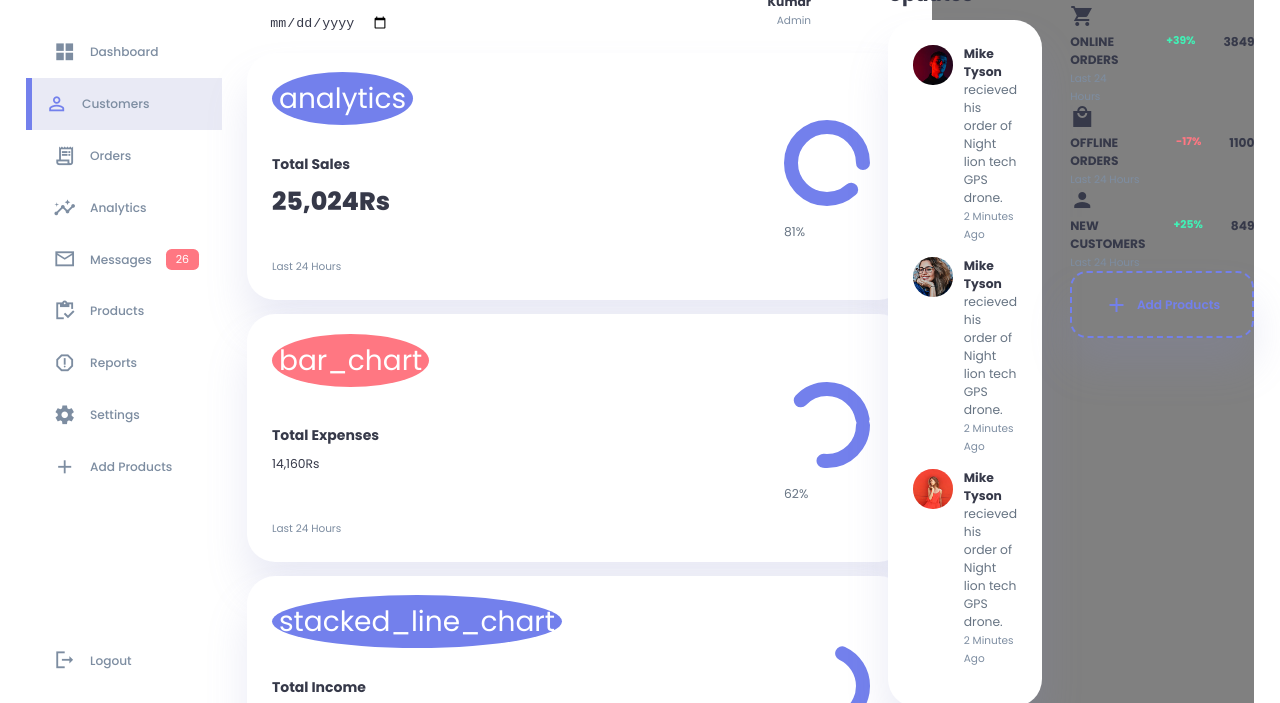
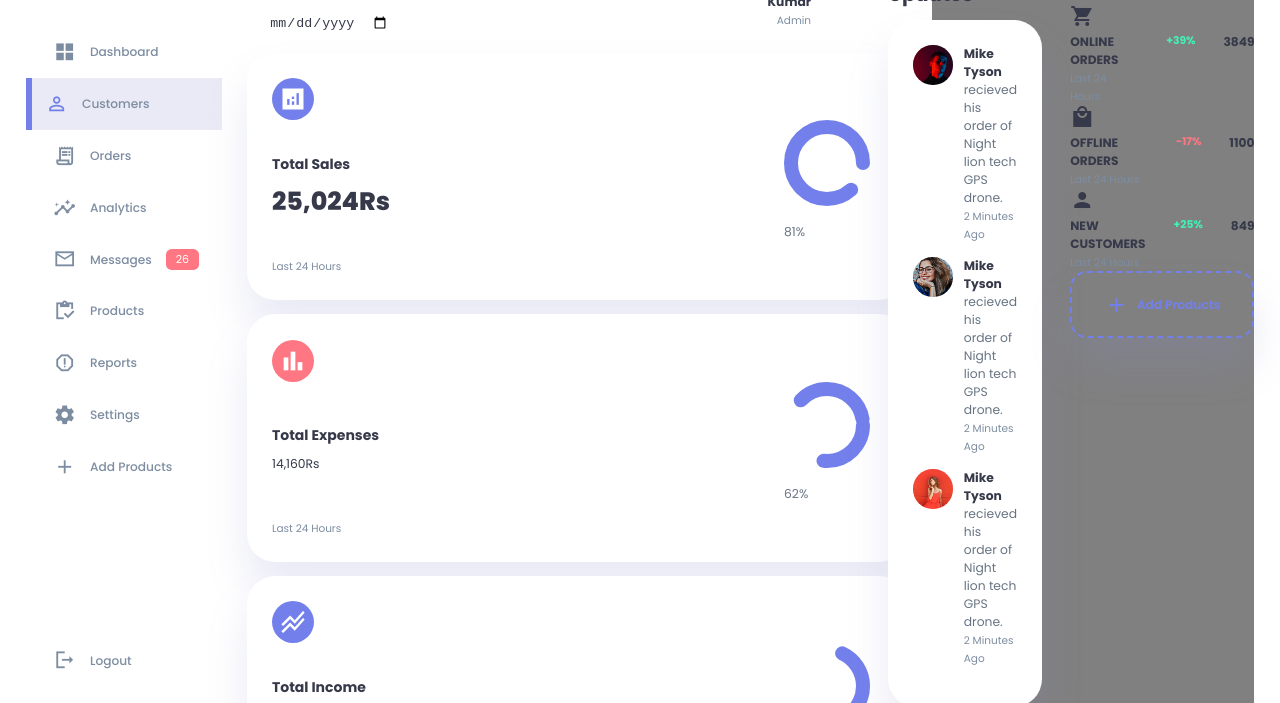
Before and after one commit to manojkumar-vemula/Responsive-Dashboard, a plain HTML site: page index.html in a window 1280 px wide. Shown: the part 65-768 px from the top of the page. Drawn offline with Linux system fonts and the light colour scheme.

Commit message:
Update index.html

```diff
--- a/index.html
+++ b/index.html
@@ -76,7 +76,7 @@
             </div>
             <div class="insights">
                 <div class="sales">
-                    <span class="material-icons-strap">analytics</span>
+                    <span class="material-icons-sharp">analytics</span>
                     <div class="middle">
                         <div class="left">
                             <h3>Total Sales</h3>
@@ -95,7 +95,7 @@
                 </div>
                 <!-----------END OF SALES--------->
                 <div class="expenses">
-                    <span class="material-icons-strap">bar_chart</span>
+                    <span class="material-icons-sharp">bar_chart</span>
                     <div class="middle">
                         <div class="left">
                             <h3>Total Expenses</h3>
@@ -114,7 +114,7 @@
                 </div>
                 <!-----------END OF EXPENSES--------->
                 <div class="income">
-                    <span class="material-icons-strap">stacked_line_chart</span>
+                    <span class="material-icons-sharp">stacked_line_chart</span>
                     <div class="middle">
                         <div class="left">
                             <h3>Total Income</h3>
```
